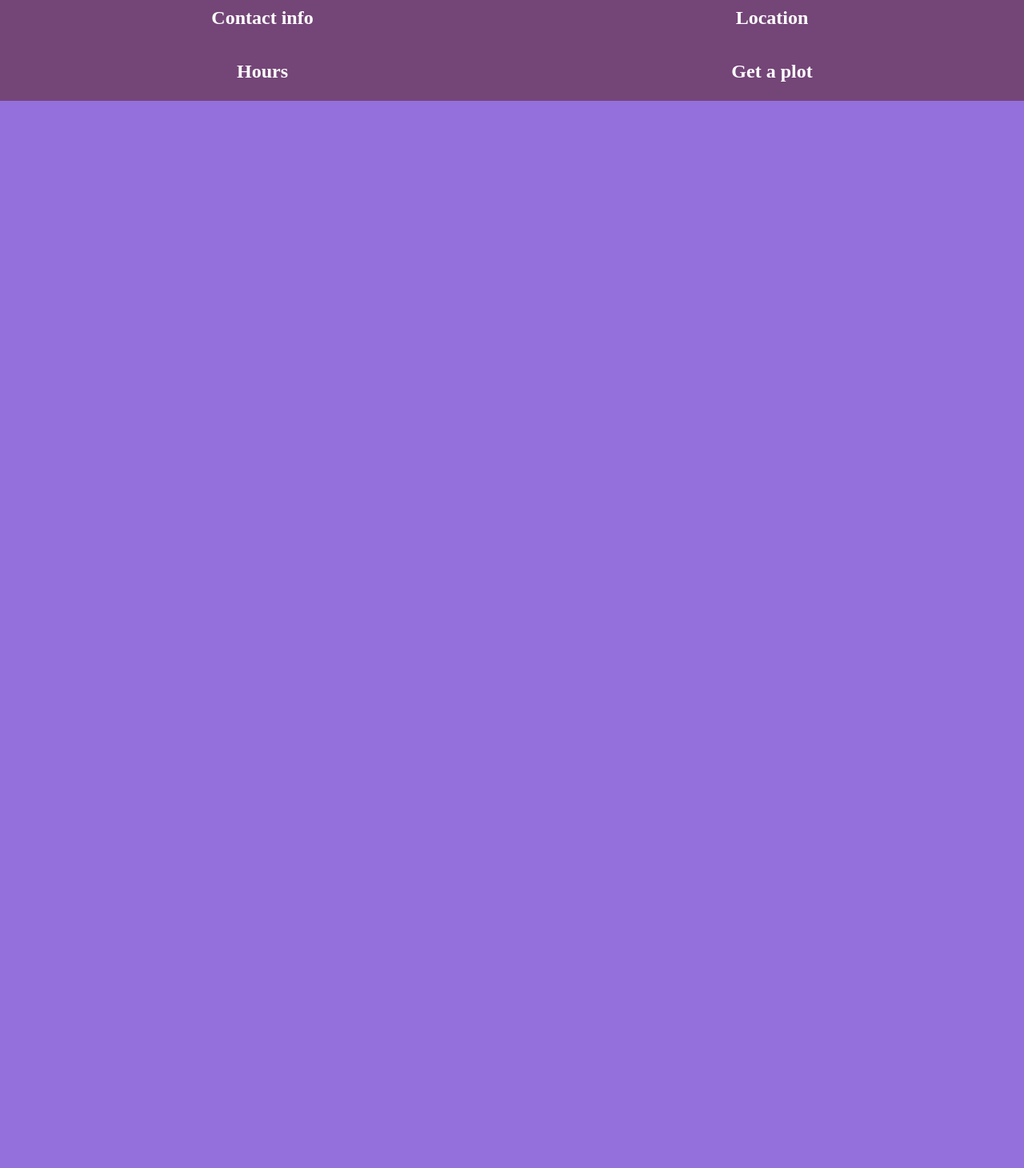
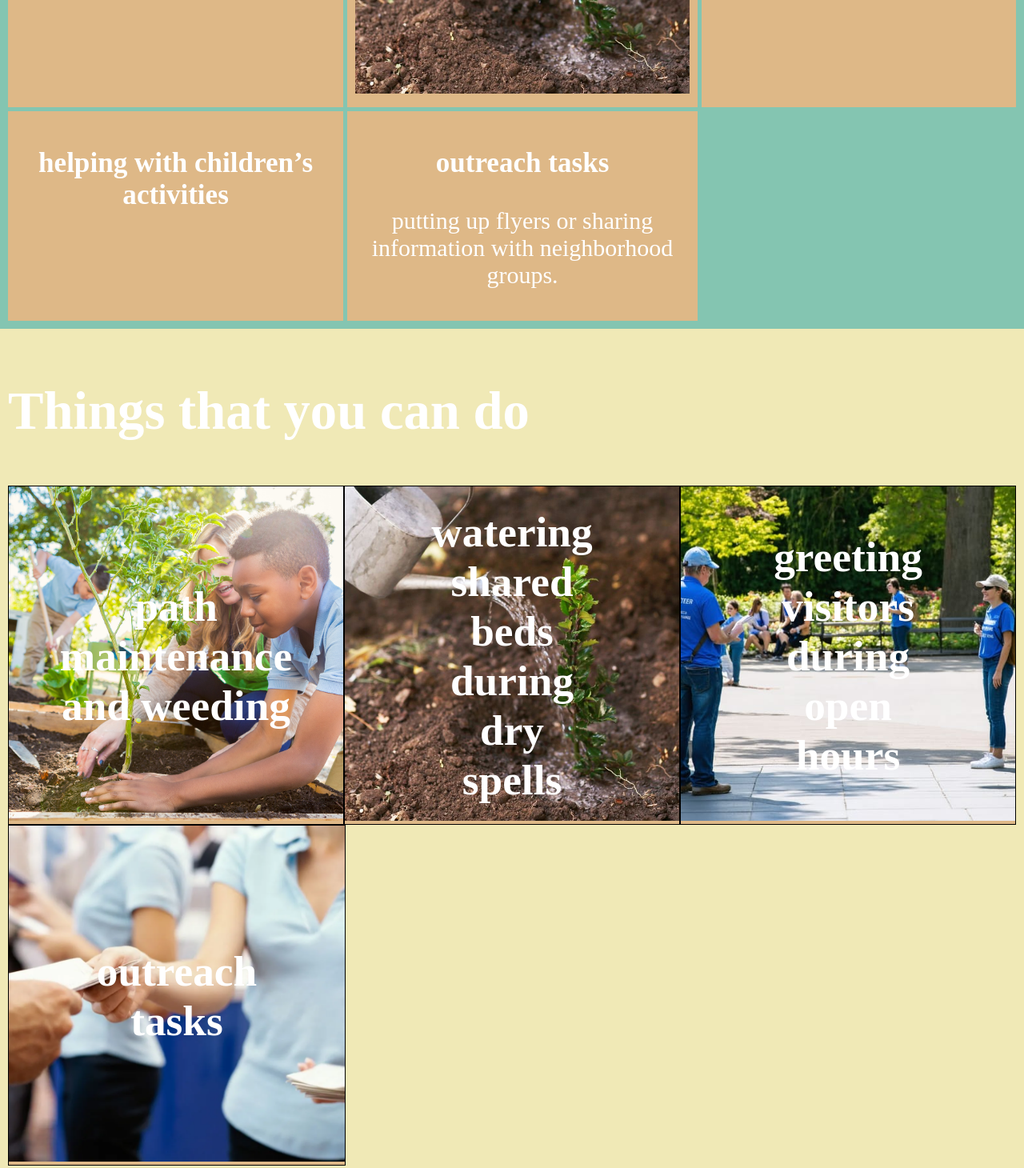
Before and after one commit to simonM-b/web-dev-1-project, a plain HTML site: page public_html/volunteer.html in a window 1280 px wide. Shown: the part 960-2420 px from the top of the page at 80% size. Before the commit the page ends 1086 px from the top, so only its background shows below. Drawn offline with Linux system fonts and the light colour scheme.

Commit message:
updated volunteer

```diff
--- a/CSS/styles.css
+++ b/CSS/styles.css
@@ -177,6 +177,12 @@
   aspect-ratio: 1/1;
 }
 
+#things-offer div .child img {
+  object-fit: cover;
+  height: 100%;
+  width: 100%;
+}
+
 #things-offer h3 {
   font-size: var(--main-h3-size);
 }
@@ -238,6 +244,12 @@
   text-align: center;
 }
 
+#volunteer-images-and-sections .child img {
+  object-fit: cover;
+  width: 100%;
+}
+
+
 #things-you-can-do {
   display: inline-block;
   background-color: var(--color-d);
--- a/public_html/volunteer.html
+++ b/public_html/volunteer.html
@@ -31,11 +31,17 @@
     <div id="volunteer-images-and-sections">
 
       <div class="child">
-        <h3>path maintenance and weeding</h3>
+        <img src="../IMG/volunteer/Volunteering_planting_flowers.jpg" alt="">
+        <div class="centered">
+          <h3>path maintenance and weeding</h3>
+        </div>
       </div>
+
 
       <div class="child">
         <h3>watering shared beds during dry spells</h3>
+        <img src="../IMG/volunteer/10-Winter-Mistakes-Colorado-Gardeners-Should-Avoid-For-A-Better-Spring-Bloom.jpg"
+          alt="">
       </div>
 
       <div class="child">
@@ -52,6 +58,42 @@
       </div>
     </div>
 
+    <article id="things-offer">
+      <header>
+        <h2>Things that you can do</h2>
+      </header>
+      <div class="container">
+        <div class="child">
+          <img src="../IMG/volunteer/Volunteering_planting_flowers.jpg">
+          <div class="centered">
+            <h3>path maintenance and weeding</h3>
+          </div>
+        </div>
+        <div class="child">
+          <img src="../IMG/volunteer/10-Winter-Mistakes-Colorado-Gardeners-Should-Avoid-For-A-Better-Spring-Bloom.jpg">
+          <div class="centered">
+            <h3>watering shared beds during dry spells</h3>
+          </div>
+        </div>
+        <div class="child">
+          <img src="../IMG/volunteer/park-host-greeting.jpg">
+          <div class="centered">
+            <h3>greeting visitors during open hours</h3>
+          </div>
+        </div>
+
+      </div>
+      <div class="container">
+        <div class="child">
+          <img src="../IMG/volunteer/woman-handing-flyer-to-a-man.webp">
+          <div class="centered">
+            <h3>outreach tasks</h3>
+          </div>
+        </div>
+
+      </div>
+    </article>
+
   </section>
   <section id="Contact">
 
```
Also changed, not shown: IMG/volunteer/10-Winter-Mistakes-Colorado-Gardeners-Should-Avoid-For-A-Better-Spring-Bloom.jpg (added), IMG/volunteer/Photo-25-08-2025-10-52-15.jpg (added), IMG/volunteer/Volunteering_planting_flowers.jpg (added), IMG/volunteer/park-host-greeting.jpg (added), IMG/volunteer/woman-handing-flyer-to-a-man.webp (added), 2 other files.
